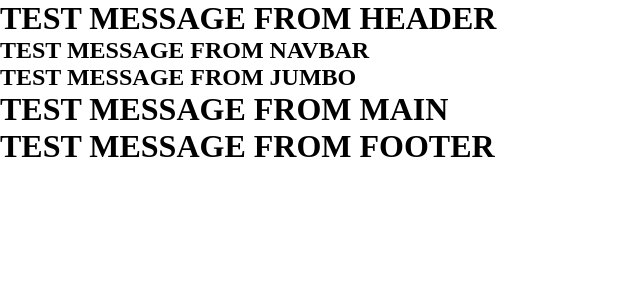
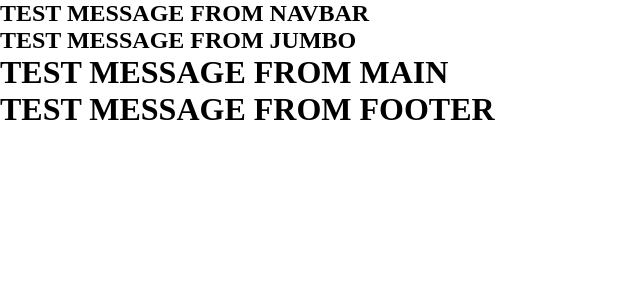
Before and after one commit to vdv-boolean/proj-html-vuejs, a Vue app: page / in a window 1280 px wide. Shown: the top 300 px of the page, without its empty margins (0-640 px from the left). Built offline with nearby package versions, Linux system fonts and the light colour scheme.

Commit message:
Move contenent inside tag and remove test message

```diff
--- a/src/components/Header.vue
+++ b/src/components/Header.vue
@@ -11,9 +11,12 @@ import Jumbo from "./Jumbo.vue"
 </script>
 
 <template>
-    <h1>TEST MESSAGE FROM HEADER</h1>
-    <Navbar/>
-    <Jumbo/>
+
+    <header>
+        <Navbar/>
+        <Jumbo/>
+    </header>
+
 </template>
 
 <style scoped>
```
